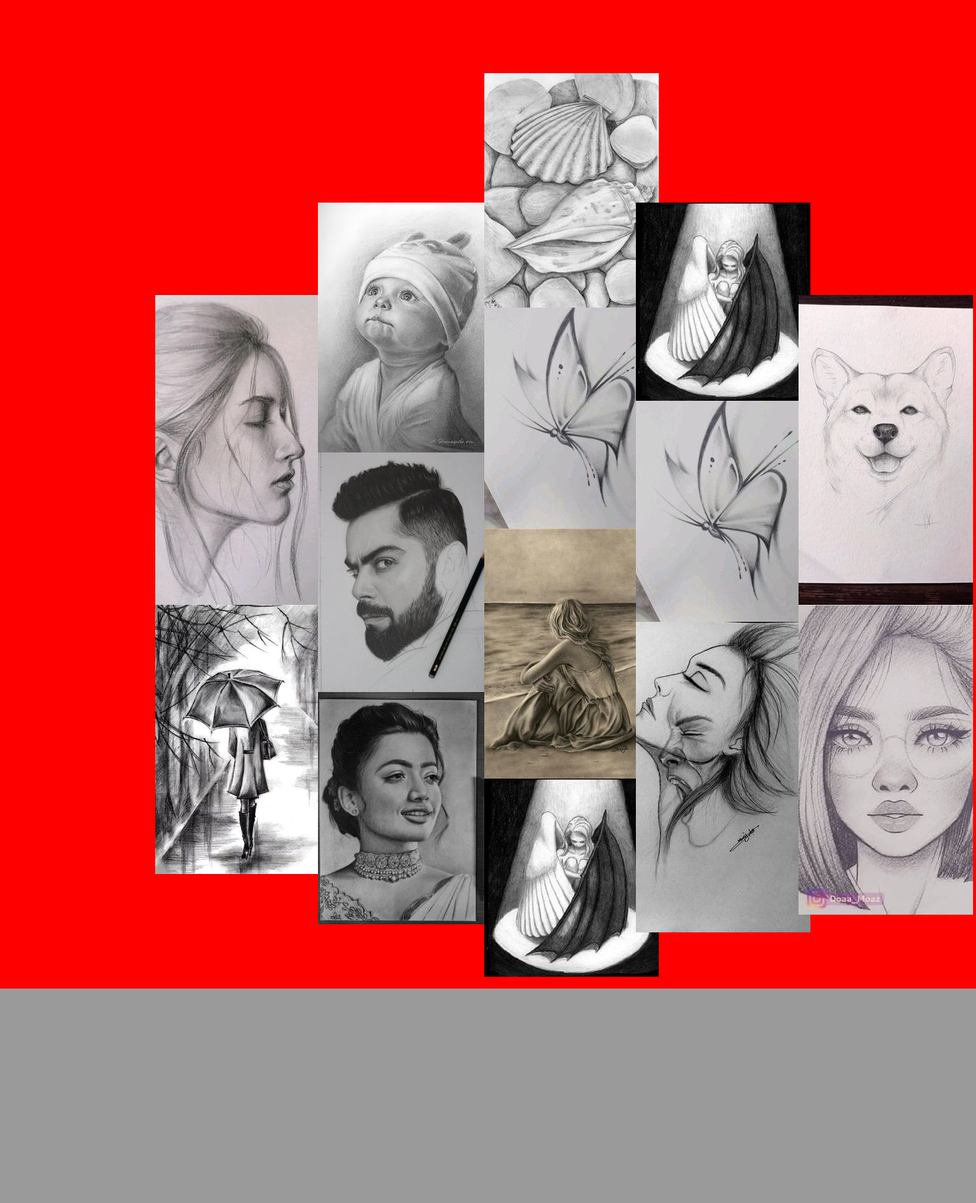
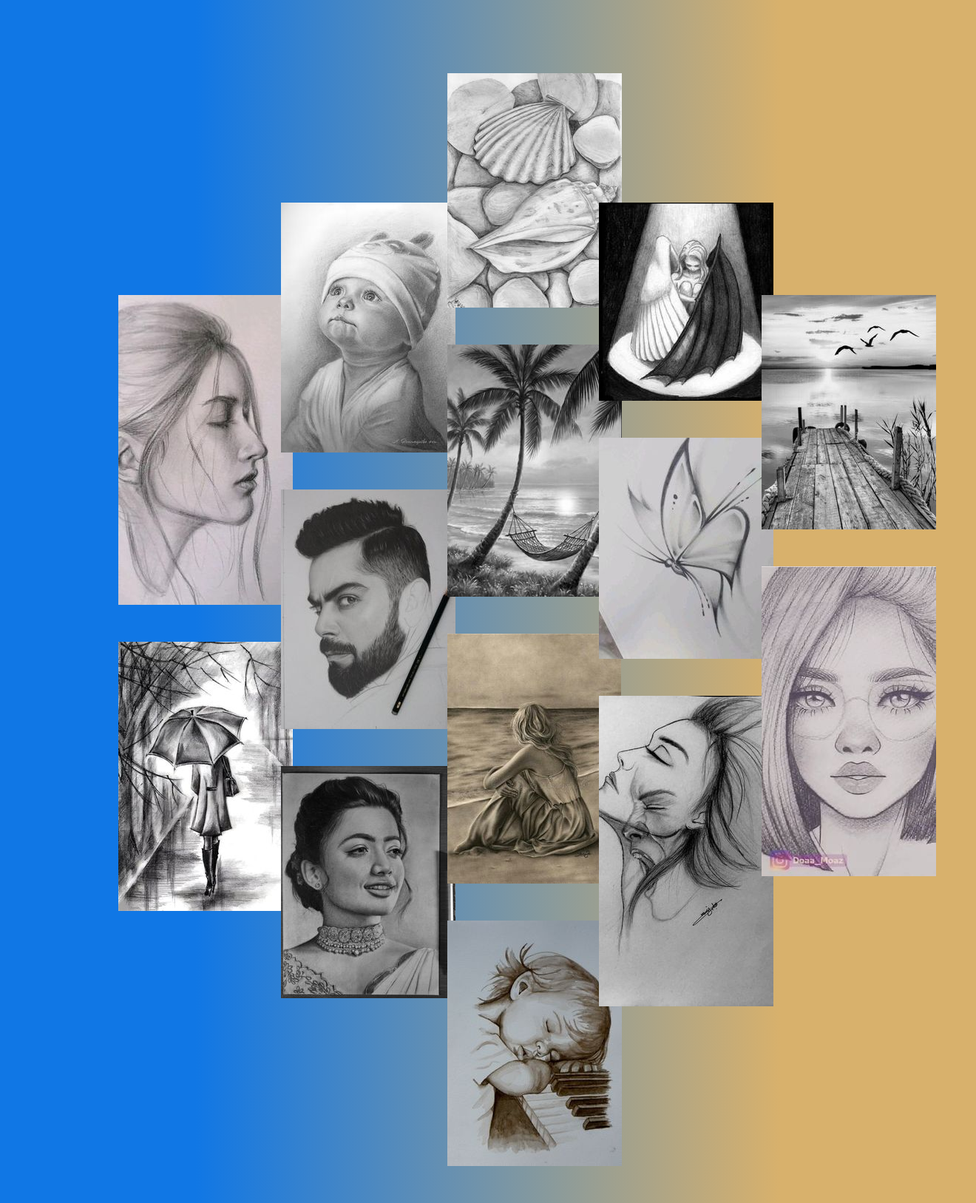
Before and after one commit to anishaku/project3, a PHP site: page / in a window 1320 px wide. Shown: the part 1225-2852 px from the top of the page at 74% size. Before the commit the page ends 2562 px from the top, so only its background shows below. Run offline with PHP 8.4, Linux system fonts and the light colour scheme.

Commit message:
test
test

```diff
--- a/index.html
+++ b/index.html
@@ -97,9 +97,9 @@
            </div>
            <div class="col-md-2 col-12 third-cols">
                    <img src="img/3.jpg" />
-                       <img src="img/12.jpg" />
+                       <img src="img/7.jpg" />
                           <img src=" img/5.jpg" />
-                             <img src="img/15.jpg" />
+                             <img src="img/6.jpg" />
          </div>
            <!--<div class="col-md-2 col-12 fourth-cols">
                 <img src="img/7.jpg" />
@@ -116,7 +116,7 @@
          </div>
            <div class="col-md-2 col-12 sixth-cols">
 
-                 <img src="img/14.jpg" />
+                 <img src="img/10.jpg" />
                  <img src=" img/11.jpg" />
 
            </div>
--- a/style.css
+++ b/style.css
@@ -1,34 +1,53 @@
 body{
-    background: red;
+    background:#F7F7F7;
 }
 .toparea{
     width:auto;
     height:200px;
     font-family: cursive;
+    background:#F0A951;
 }
 .toparea h1{
     text-align:center;
+    margin-top:50px;
+}
+.boxarea{
+    background:linear-gradient(to right, #1077e5 20%,#D8B16C 80%);
 }
 .first-cols{
     height:100px;
     padding:100px 10px;
-    margin-left:200px;
+    margin-left:150px;
     margin-top:300px;
-    margin-bottom:5px;
+}
+.first-cols img{
+    margin-bottom:50px;
 }
 .second-cols{
     padding:75px 10px;
     margin-top:200px;
 }
+.second-cols img{
+    margin-bottom:50px;
+}
 .third-cols{
     padding:50px 10;
     margin-top:100px;
+}
+.third-cols img{
+    margin-bottom:50px;
 }
 .fifth-cols{
     padding:75px 0;
     margin-top:200px;
 }
+.fifth-cols img{
+    margin-bottom:50px;
+}
 .sixth-cols{
     padding:100px 0;
     margin-top:300px;
 }
+.sixth-cols img{
+    margin-bottom:50px;
+}
```
